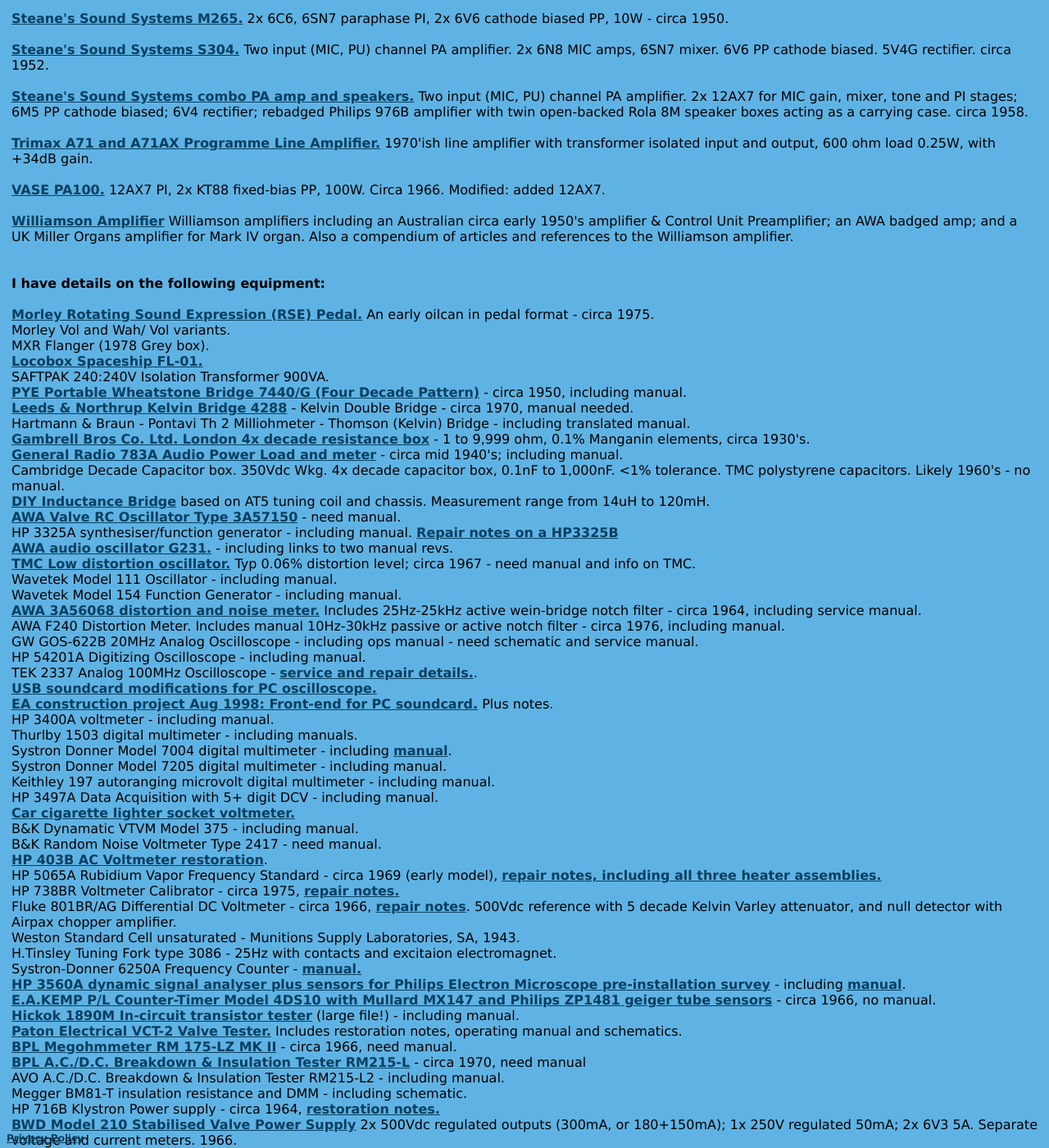
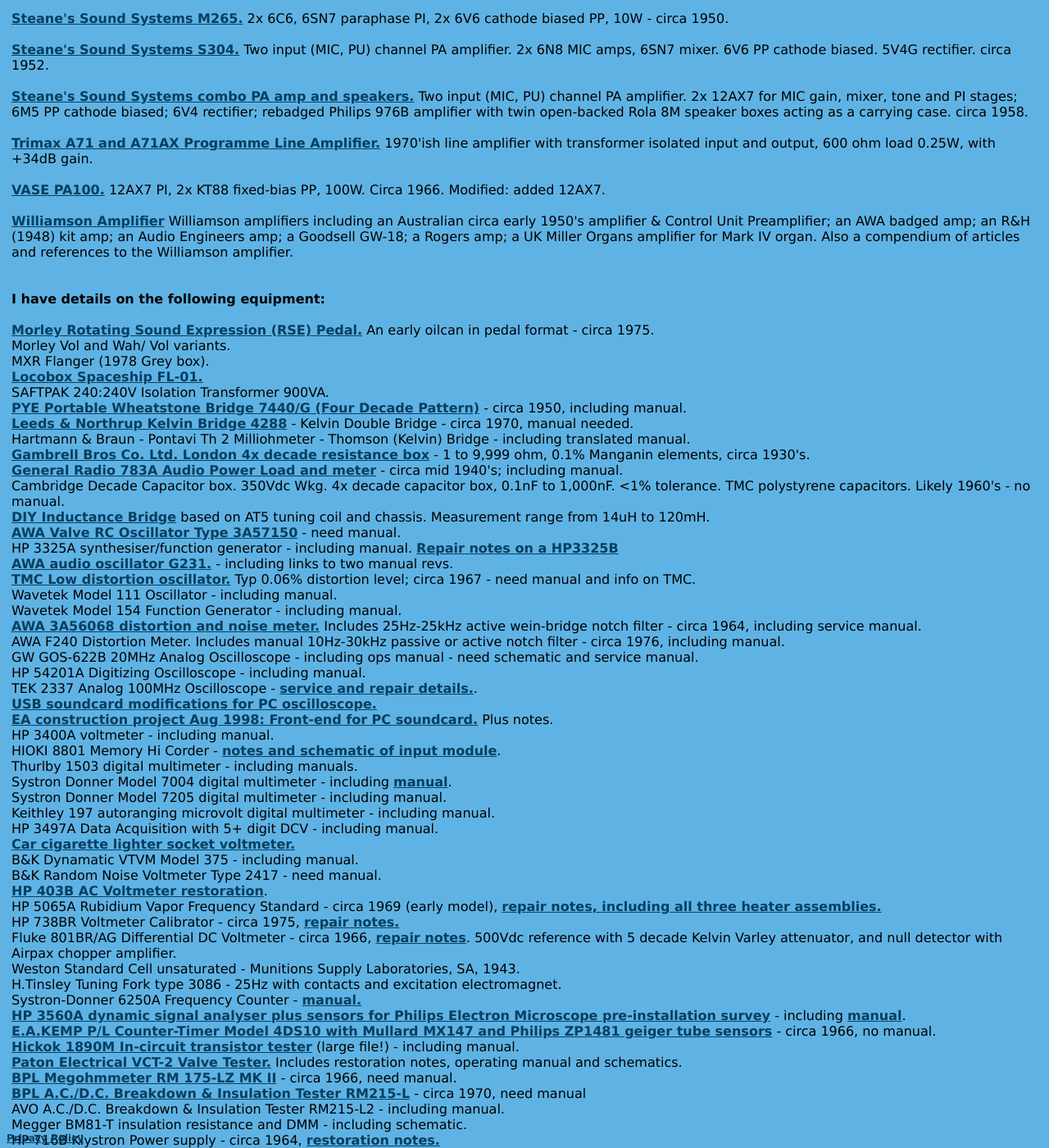
Before and after one commit to michael-robbins/michael-robbins.github.io, a Jekyll site: the page built from projects/amplifier.html, in a window 1280 px wide and 1400 px high, scrolled down 2883 px. Shown: the whole window at 82% size. Built offline with Jekyll 4.4.1, drawn with Linux system fonts in a browser that asks for light colours; some of the changed text lies outside the part shown.

Commit message:
Update amplifier.html

```diff
--- a/projects/amplifier.html
+++ b/projects/amplifier.html
@@ -186,7 +186,7 @@
       <a href="/static/VASE PA100 Amplifier.pdf">VASE PA100.</a> 12AX7 PI, 2x KT88 fixed-bias PP, 100W. Circa 1966.   Modified: added 12AX7.
       <br />
       <br />
-      <a href="/projects/Williamson.html">Williamson Amplifier</A> Williamson amplifiers including an Australian circa early 1950's amplifier & Control Unit Preamplifier; an AWA badged amp; and a UK Miller Organs amplifier for Mark IV organ. Also a compendium of articles and references to the Williamson amplifier.
+      <a href="/projects/Williamson.html">Williamson Amplifier</A> Williamson amplifiers including an Australian circa early 1950's amplifier & Control Unit Preamplifier; an AWA badged amp; an R&H (1948) kit amp; an Audio Engineers amp; a Goodsell GW-18; a Rogers amp; a UK Miller Organs amplifier for Mark IV organ. Also a compendium of articles and references to the Williamson amplifier.
       <br />
       <br />
       <br />
@@ -245,6 +245,8 @@
       <br />
       HP 3400A voltmeter - including manual.
       <br />
+       HIOKI 8801 Memory Hi Corder - <a href="/static/Hioki 8801 Memory Hi Corder.pdf">notes and schematic of input module</a>.
+      <br />
       Thurlby 1503 digital multimeter - including manuals.
       <br />
       Systron Donner Model 7004 digital multimeter - including <a href="/static/Systron-Donner 7004 Multimeter.pdf">manual</a>.
@@ -271,7 +273,7 @@
       <br />
       Weston Standard Cell unsaturated - Munitions Supply Laboratories, SA, 1943.</a>
       <br />
-      H.Tinsley Tuning Fork type 3086 - 25Hz with contacts and excitaion electromagnet.</a>
+      H.Tinsley Tuning Fork type 3086 - 25Hz with contacts and excitation electromagnet.</a>
       <br />
       Systron-Donner 6250A Frequency Counter - <a href="/static/Systron Donner 6250A Instruction Manual.pdf">manual.</a>
       <br />
```
Also changed, not shown: other parts of projects/amplifier.html (+1 -1 lines).
